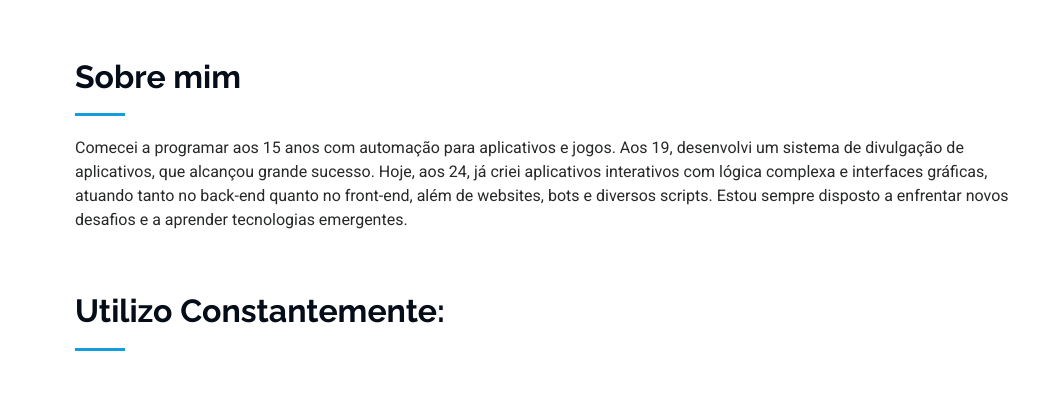
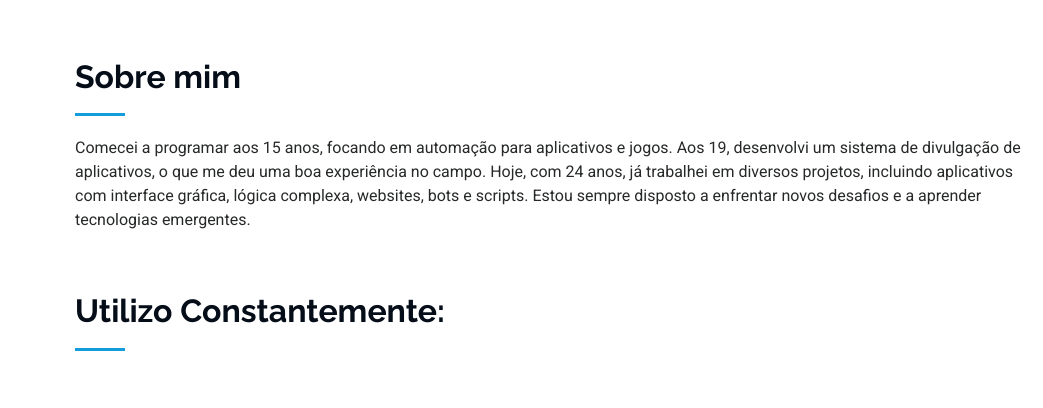
Before and after one commit to TomasDeve/portifolio, a plain HTML site: page index.html in a window 1280 px wide. Shown: the part 802-1210 px from the top of the page, without its empty margins (237-1280 px from the left). Drawn offline with Linux system fonts and the light colour scheme.

Commit message:
Poucas alterações

```diff
--- a/index.html
+++ b/index.html
@@ -112,7 +112,7 @@
       <!-- Section Title -->
       <div class="container section-title" data-aos="fade-up">
         <h2>Sobre mim</h2>
-        <p>Comecei a programar aos 15 anos com automação para aplicativos e jogos. Aos 19, desenvolvi um sistema de divulgação de aplicativos, que alcançou grande sucesso. Hoje, aos 24, já criei aplicativos interativos com lógica complexa e interfaces gráficas, atuando tanto no back-end quanto no front-end, além de websites, bots e diversos scripts. Estou sempre disposto a enfrentar novos desafios e a aprender tecnologias emergentes.
+        <p>Comecei a programar aos 15 anos, focando em automação para aplicativos e jogos. Aos 19, desenvolvi um sistema de divulgação de aplicativos, o que me deu uma boa experiência no campo. Hoje, com 24 anos, já trabalhei em diversos projetos, incluindo aplicativos com interface gráfica, lógica complexa, websites, bots e scripts. Estou sempre disposto a enfrentar novos desafios e a aprender tecnologias emergentes.
         </p>
       </div><!-- End Section Title -->
 
```
